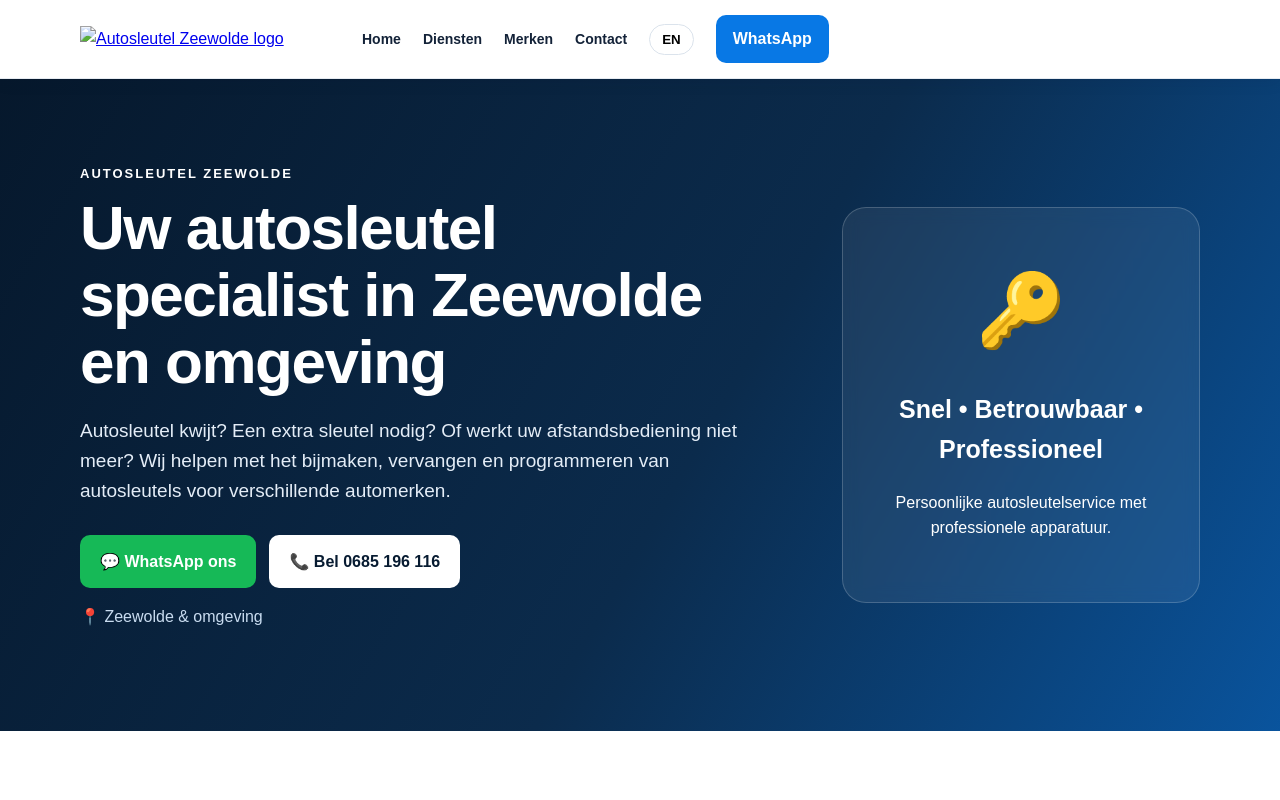
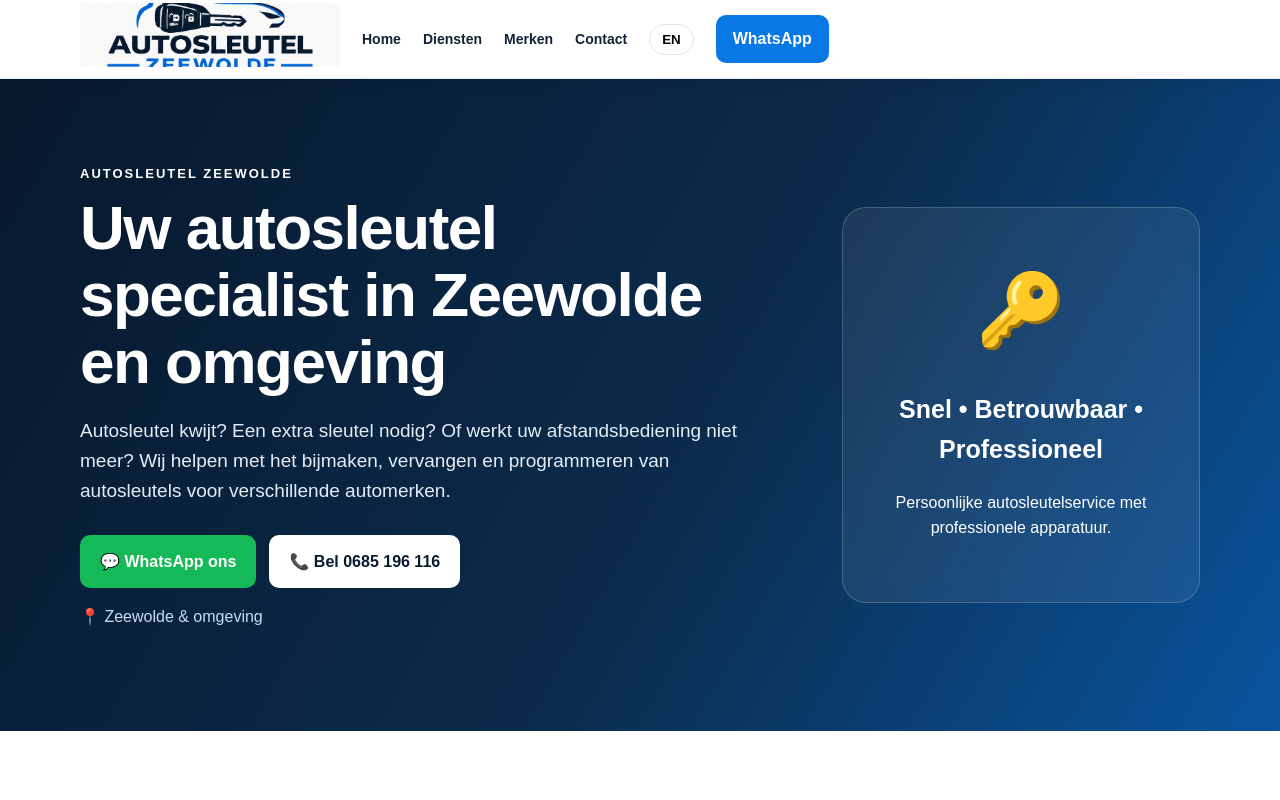
Before and after one commit to autosleutelzeewolde-dot/Autosleutel-Zeewolde, a plain HTML site: page index.html in a window 1280 px wide. Shown: the top 800 px of the page. Drawn offline with Linux system fonts and the light colour scheme.

Commit message:
Update logo image source in index.html

```diff
--- a/index.html
+++ b/index.html
@@ -10,7 +10,7 @@
 <body>
 <header class="header">
   <div class="container nav">
-    <a class="brand" href="#home"><img src="assets/logo.jpg" alt="Autosleutel Zeewolde logo"></a>
+    <a class="brand" href="#home"><img src="logo.jpg" alt="Autosleutel Zeewolde logo"></a>
     <button class="menu" aria-label="Menu" onclick="document.querySelector('.links').classList.toggle('open')">☰</button>
     <nav class="links">
       <a href="#home" data-nl="Home" data-en="Home">Home</a>
```
